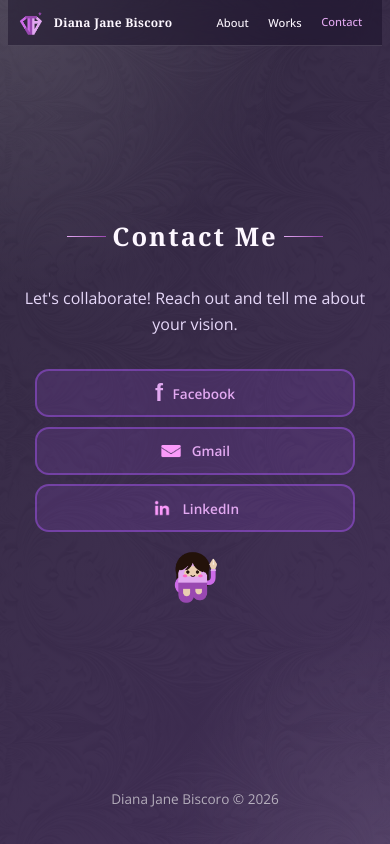
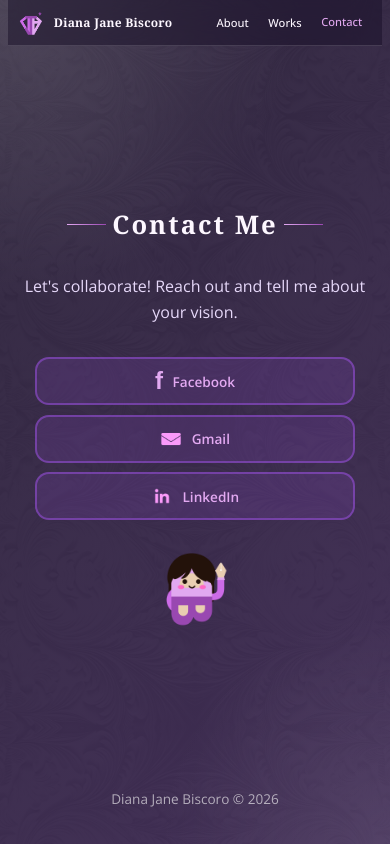
Before and after one commit to djane01/portfolio-website, a plain HTML site: page contact.html in a window 390 px wide. Drawn offline with nearby package versions, Linux system fonts and the light colour scheme; a web font is replaced by a local one.

Commit message:
Polish mobile portfolio layout
Co-authored-by: Copilot <223556219+Copilot@users.noreply.github.com>

```diff
--- a/style.css
+++ b/style.css
@@ -695,9 +695,13 @@ header.site-header {
         width: 100%;
     }
 
-    .logo-top-link img {
+    .contact .logo-top-link {
+        margin-top: 1.5rem;
+    }
+
+    .contact .logo-top-link img {
         margin-bottom: 0;
-        transform: scale(1.5);
+        transform: scale(2);
     }
 }
 
@@ -803,12 +807,13 @@ header.site-header {
 
     .about-right-panel h1 {
         font-size: 2rem;
+        text-align: center;
     }
 
     .about-right-panel p {
         font-size: 1rem;
         line-height: 1.7;
-        text-align: left;
+        text-align: justify;
     }
 
     .works {
@@ -868,8 +873,8 @@ header.site-header {
         font-size: 0.85rem;
     }
 
-    .logo-top-link img {
-        transform: scale(1.2);
+    .contact .logo-top-link img {
+        transform: scale(1.7);
     }
 
     .site-footer {
```
